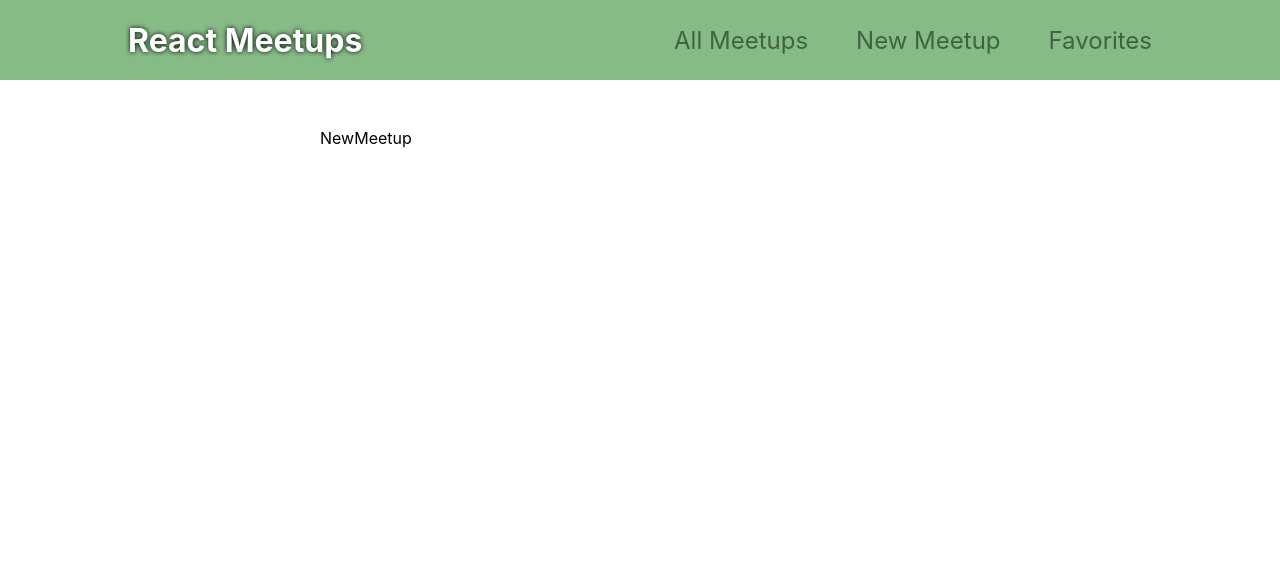
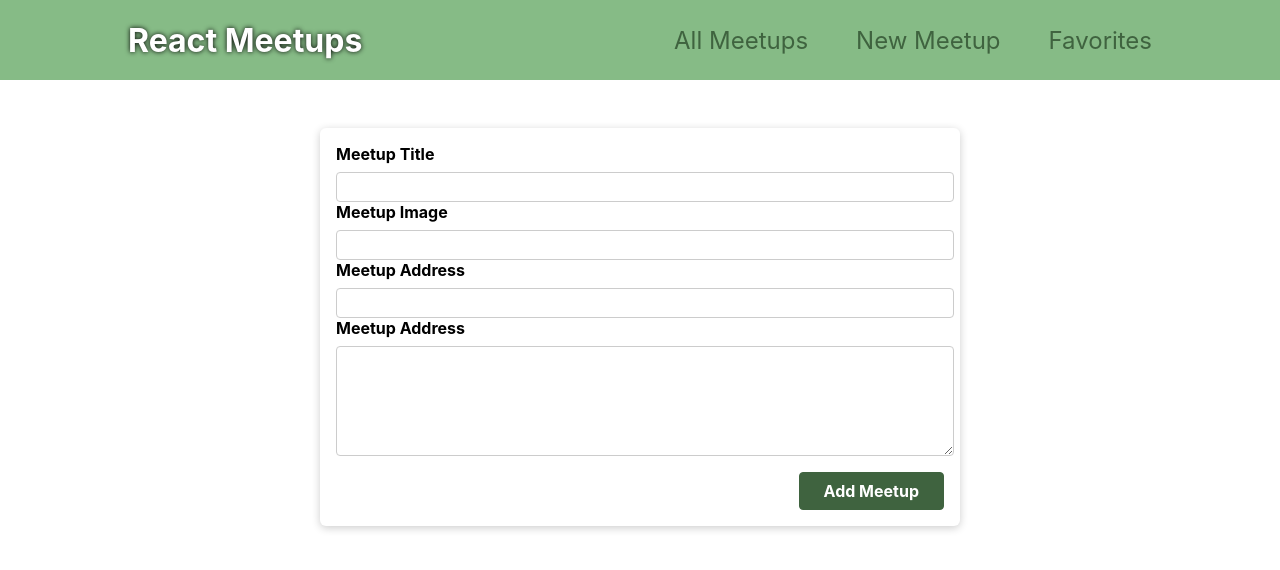
Before and after one commit to AlexanderPolzhofer/meet-up-project-react, a React (Create React App) app: page /newMeetup in a window 1280 px wide. Shown: the top 570 px of the page. Built offline with nearby package versions, Linux system fonts and the light colour scheme.

Commit message:
init input form in NewMeetupForm component

```diff
--- /dev/null
+++ b/src/components/meetups/NewMeetupForm.js
@@ -0,0 +1,32 @@
+import React from 'react';
+
+import Card from './../ui/Card';
+import classes from './NewMeetupForm.module.css';
+
+function NewMeetupForm() {
+    return (<Card>
+        <form className={classes.form}>
+            <div className={classes.control}>
+                <label htmlFor='title'>Meetup Title</label>
+                <input type='text' required id='title' />
+            </div>
+            <div className={classes.control}>
+                <label htmlFor='image'>Meetup Image</label>
+                <input type='url' required id='image' />
+            </div>
+            <div className={classes.control}>
+                <label htmlFor='address'>Meetup Address</label>
+                <input type='text' required id='address' />
+            </div>
+            <div className={classes.control}>
+                <label htmlFor='address'>Meetup Address</label>
+                <textarea id='description' required rows='5'></textarea>
+            </div>
+            <div className={classes.actions}>
+                <button>Add Meetup</button>
+            </div>
+        </form>
+    </Card>);
+}
+
+export default NewMeetupForm;
--- /dev/null
+++ b/src/components/meetups/NewMeetupForm.module.css
@@ -0,0 +1,45 @@
+.form {
+    padding: 1rem;
+}
+
+.control {
+    margin-bottom: 0.5 rem;
+}
+
+.control label {
+    display: block;
+    font-weight: bold;
+    margin-bottom: 0.5rem;
+}
+
+.control input,
+.control textarea {
+    display: block;
+    font: inherit;
+    border-radius: 4px;
+    border: 1px solid #ccc;
+    padding: 0.25rem;
+    width: 100%;
+}
+
+.actions {
+    margin-top: 1rem;
+    text-align: right;
+}
+
+.actions button {
+    font: inherit;
+    cursor: pointer;
+    background-color: rgb(63, 99, 63);
+    color: white;
+    padding: 0.5rem 1.5rem;
+    border: 1px solid rgb(63, 99, 63);
+    border-radius: 4px;
+    font-weight: bold;
+}
+
+.actions button:hover,
+.actions button:active {
+    background-color: rgb(134, 187, 134);
+    border-color: rgb(134, 187, 134);
+}
--- a/src/pages/NewMeetup.js
+++ b/src/pages/NewMeetup.js
@@ -1,9 +1,11 @@
 import React from 'react';
+import NewMeetupForm from '../components/meetups/NewMeetupForm';
+
 
 function NewMeetup() {
     return (
         <div>
-            NewMeetup
+            <NewMeetupForm />
         </div>
     );
 }
```
